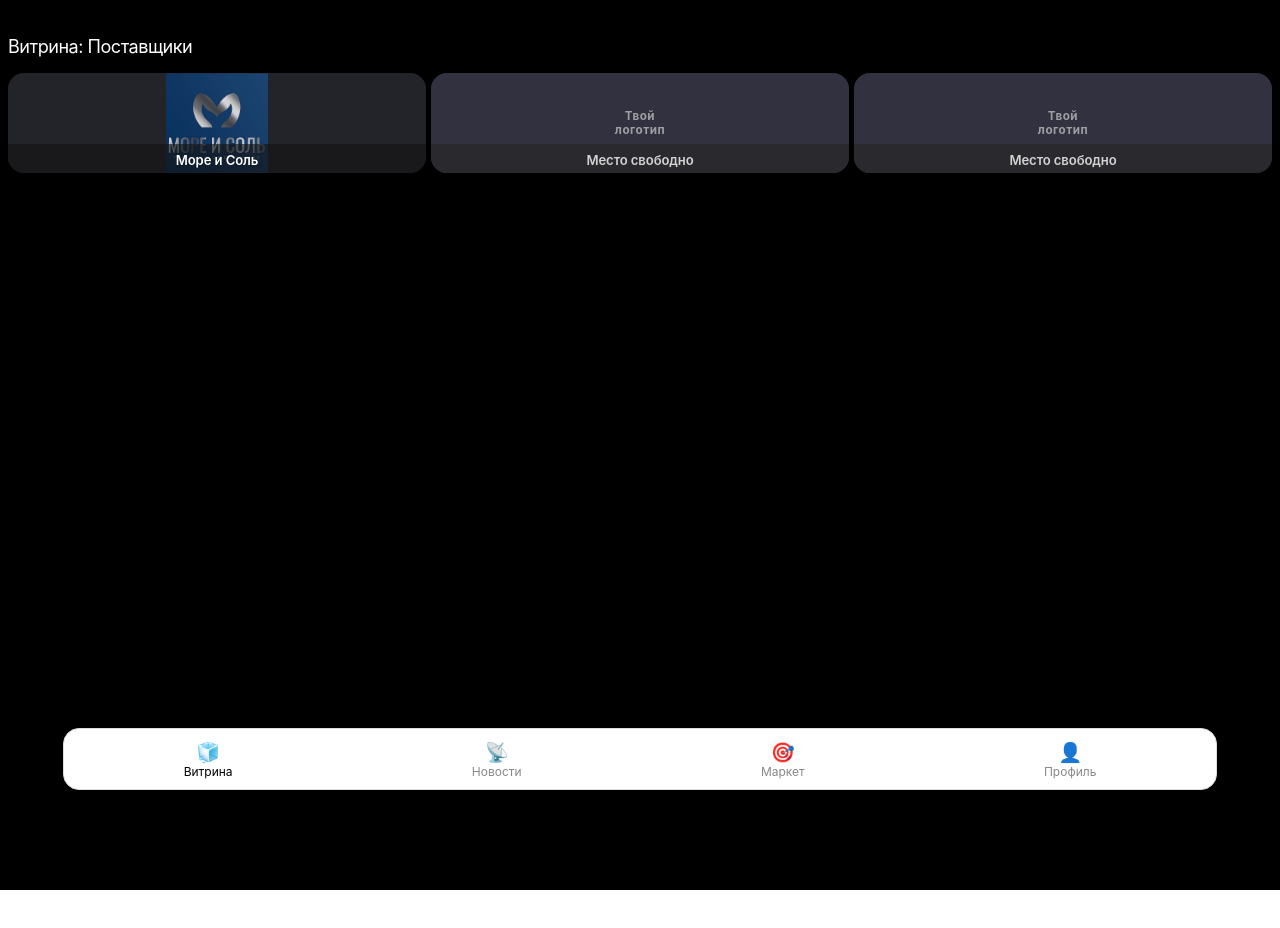
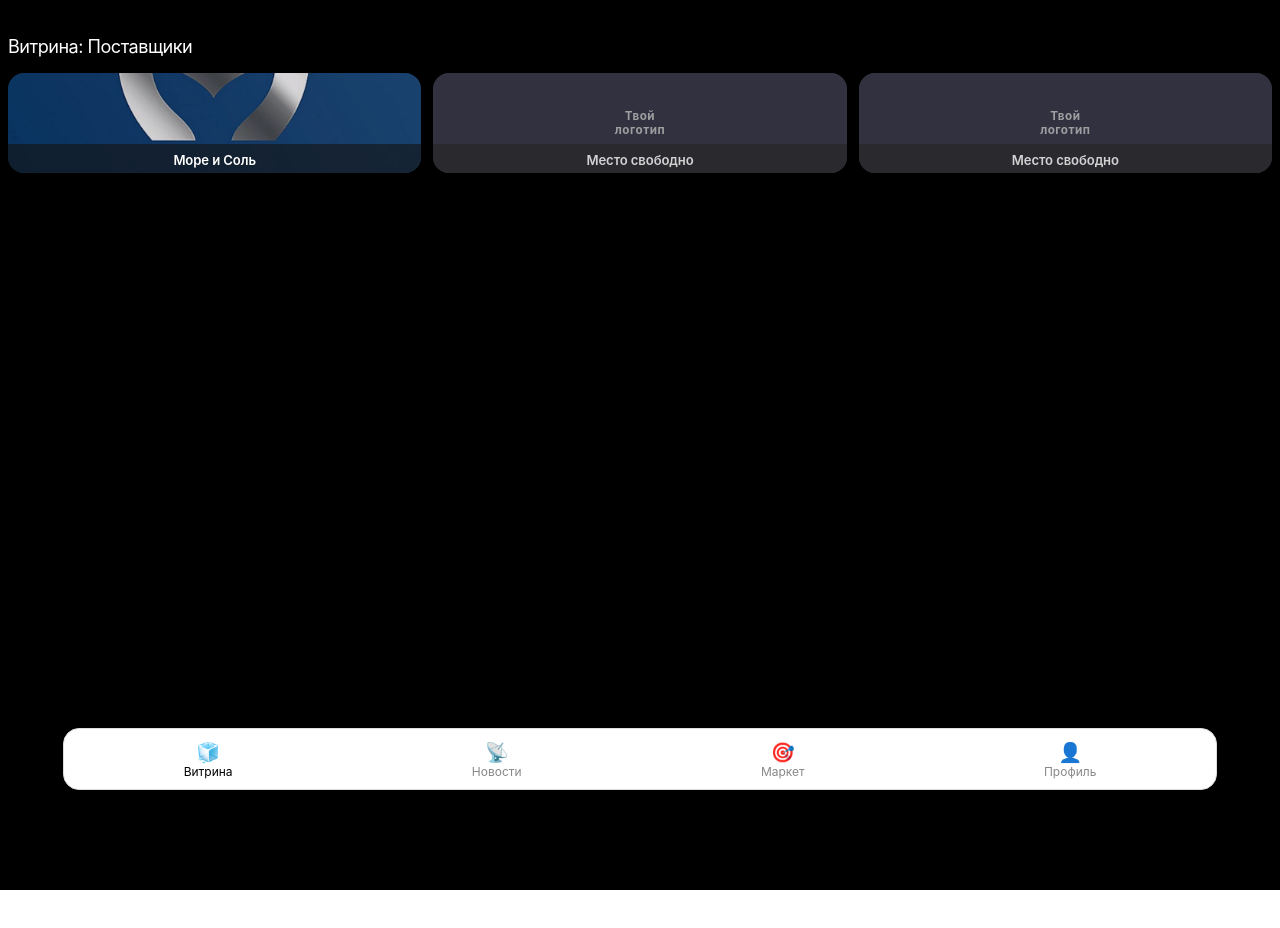
Before and after one commit to AlexSalavat/ikra-miniapp, a React (Create React App) app: page /catalog/suppliers in a window 1280 px wide. Shown: the top 928 px of the page. Built offline with nearby package versions, Linux system fonts and the light colour scheme.

Commit message:
Три карточки в ряд, первая  objectFit: cover, автозаполнение заглушками

```diff
--- a/src/components/Catalog.js
+++ b/src/components/Catalog.js
@@ -1,16 +1,17 @@
+// src/components/Catalog.js
+
 import React from 'react';
 import suppliers from '../data/suppliers';
 import SupplierCard from './SupplierCard';
 
-// В строке 3 карточки
 const CARDS_PER_ROW = 3;
 
+// Добавляем заглушки, если меньше 3-х карточек
 const placeholders = Array.from(
   { length: Math.max(0, CARDS_PER_ROW - suppliers.length) },
   (_, idx) => ({
     id: `placeholder-${idx}`,
     name: 'Место свободно',
-    logo: '/images/placeholder-logo.png', // сюда свою иконку-заглушку
     isPlaceholder: true,
   })
 );
@@ -37,11 +38,15 @@ const Catalog = () => {
       <div style={{
         display: 'grid',
         gridTemplateColumns: 'repeat(3, 1fr)',
-        gap: '5px',
-        justifyItems: 'stretch', // чтобы карточки тянулись на всю ширину колонки!
+        gap: '12px', // регулируй здесь нужный тебе зазор!
+        justifyItems: 'stretch',
       }}>
-        {fullList.map((item) => (
-          <SupplierCard key={item.id} {...item} />
+        {fullList.map((item, idx) => (
+          <SupplierCard
+            key={item.id}
+            {...item}
+            isFirst={idx === 0 && !item.isPlaceholder}
+          />
         ))}
       </div>
     </div>
--- a/src/components/SupplierCard.js
+++ b/src/components/SupplierCard.js
@@ -13,11 +13,9 @@ const SupplierCard = ({ name, logo, isPlaceholder, isFirst }) => (
       cursor: isPlaceholder ? 'default' : 'pointer',
       display: 'flex',
       alignItems: 'flex-end',
-      margin: '0',
+      margin: 0,
       opacity: isPlaceholder ? 0.92 : 1,
-      minWidth: 0,
-      padding: 0,            // никакого паддинга
-      border: 'none'         // и бордеров нет
+      minWidth: 0
     }}
   >
     {isPlaceholder ? (
@@ -32,9 +30,7 @@ const SupplierCard = ({ name, logo, isPlaceholder, isFirst }) => (
           position: 'absolute',
           left: 0,
           top: 0,
-          zIndex: 1,
-          padding: 0,           // никаких внутренних отступов
-          border: 'none'
+          zIndex: 1
         }}
       >
         <span
@@ -57,16 +53,13 @@ const SupplierCard = ({ name, logo, isPlaceholder, isFirst }) => (
         style={{
           width: '100%',
           height: '100%',
-          objectFit: isFirst ? 'cover' : 'contain', // первая картинка — cover
+          objectFit: isFirst ? 'cover' : 'contain', // Первая — на всю карточку, остальные — аккуратно
           display: 'block',
           position: 'absolute',
           left: 0,
           top: 0,
           zIndex: 1,
-          padding: 0,       // никаких отступов
-          margin: 0,        // никаких внешних отступов
-          background: '#23232a',
-          border: 'none'
+          background: '#23232a'
         }}
       />
     )}
```
